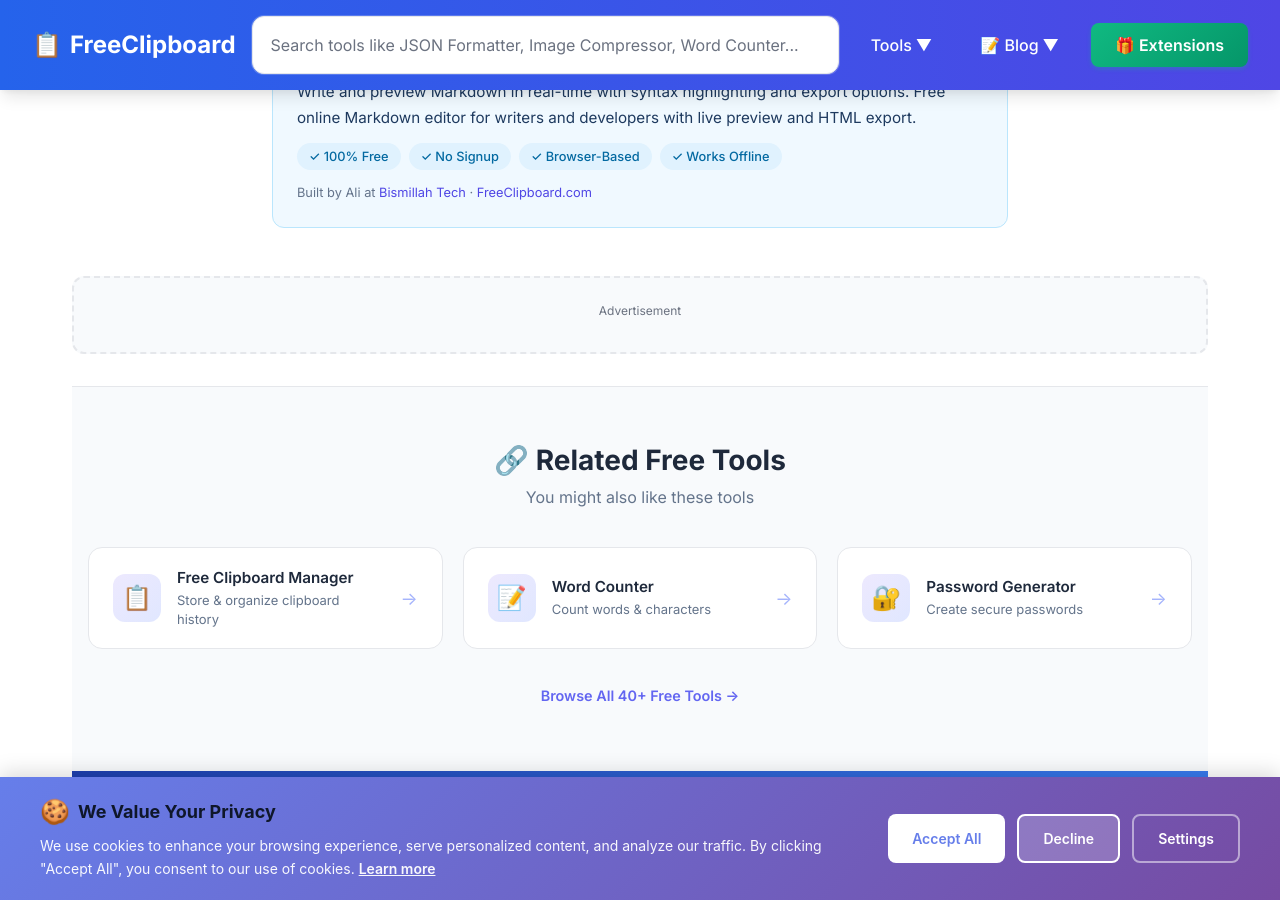
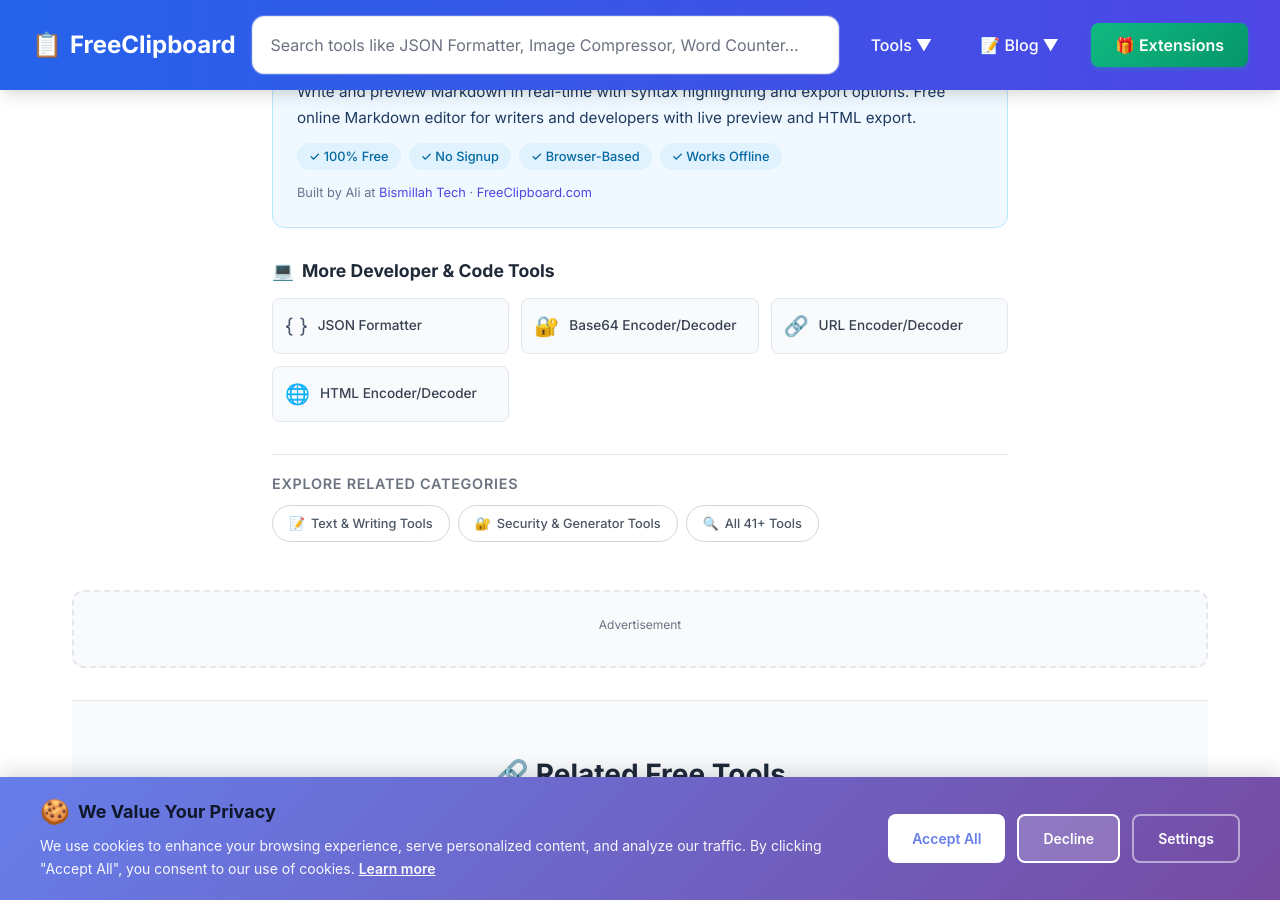
Before and after one commit to alikwl/freeclipboard, a Jekyll site: the page built from tools/markdown-preview/index.html, in a window 1280 px wide and 900 px high, scrolled down 1403 px. Built offline with Jekyll 4.4.1, drawn with Linux system fonts in a browser that asks for light colours; nearby versions of some CDN libraries.

Commit message:
Add intelligent internal linking: topic clusters, smart-links, cross-category navigation

```diff
--- /dev/null
+++ b/_data/topic-clusters.json
@@ -0,0 +1,65 @@
+{
+  "clusters": {
+    "text-processing": {
+      "name": "Text & Writing Tools",
+      "pillar": "/text-utilities/",
+      "icon": "📝",
+      "description": "Transform, analyze, and format text with free browser-based tools",
+      "tools": ["word-counter", "character-counter", "text-formatter", "text-to-handwriting", "glitch-text-generator", "cursed-text-generator", "invisible-character", "small-caps-generator"],
+      "related_clusters": ["developer-tools", "clipboard-tools"]
+    },
+    "developer-tools": {
+      "name": "Developer & Code Tools",
+      "pillar": "/utilities/",
+      "icon": "💻",
+      "description": "Essential developer utilities for JSON, regex, encoding, and code formatting",
+      "tools": ["json-formatter", "base64-encoder", "url-encoder", "html-encoder", "regex-tester", "code-snippet-generator", "markdown-preview", "json-to-csv-converter", "robots-txt-generator", "meta-tag-generator"],
+      "related_clusters": ["text-processing", "security-tools"]
+    },
+    "image-design": {
+      "name": "Image & Design Tools",
+      "pillar": "/image-tools/",
+      "icon": "🎨",
+      "description": "Convert, resize, and create images and design assets",
+      "tools": ["image-converter", "qr-code-generator", "color-picker", "social-media-image-resizer", "screenshot-beautifier", "image-studio", "svg-blob-generator", "neumorphism-generator"],
+      "related_clusters": ["text-processing"]
+    },
+    "security-tools": {
+      "name": "Security & Generator Tools",
+      "pillar": "/generators-security/",
+      "icon": "🔐",
+      "description": "Generate passwords, hashes, UUIDs, and other security-related utilities",
+      "tools": ["password-generator", "hash-generator", "uuid-generator"],
+      "related_clusters": ["developer-tools"]
+    },
+    "clipboard-tools": {
+      "name": "Clipboard & Productivity Tools",
+      "pillar": "/clipboard-tools/",
+      "icon": "📋",
+      "description": "Manage clipboard history, organize snippets, and boost productivity",
+      "tools": ["free-clipboard"],
+      "related_clusters": ["text-processing"]
+    },
+    "calculators": {
+      "name": "Calculators & Converters",
+      "pillar": "/calculators/",
+      "icon": "🧮",
+      "description": "Useful calculators for everyday needs and conversions",
+      "tools": ["unit-converter", "cat-age-calculator", "holiday-countdown", "water-intake-calculator", "pizza-party-calculator", "energy-analyzer", "waste-tracker"],
+      "related_clusters": ["security-tools"]
+    }
+  },
+  "anchor_variants": {
+    "json-formatter": ["JSON formatter", "format JSON online", "free JSON validator", "beautify JSON", "JSON formatting tool"],
+    "word-counter": ["word counter", "count words online", "free word counter tool", "text analyzer", "word counting tool"],
+    "password-generator": ["password generator", "generate secure passwords", "free password creator", "strong password tool", "random password generator"],
+    "image-converter": ["image converter", "convert images online", "free image format converter", "PNG to JPG converter", "image conversion tool"],
+    "base64-encoder": ["Base64 encoder", "encode Base64 online", "Base64 decoder", "Base64 encoding tool", "free Base64 converter"],
+    "qr-code-generator": ["QR code generator", "create QR codes", "free QR code maker", "generate QR code online", "QR code tool"],
+    "free-clipboard": ["clipboard manager", "free clipboard tool", "clipboard history manager", "copy paste manager", "clipboard organizer"],
+    "regex-tester": ["regex tester", "test regular expressions", "regex validator online", "regex pattern matcher", "regular expression tool"],
+    "text-formatter": ["text formatter", "format text online", "case converter", "text transformation tool", "free text formatting"],
+    "hash-generator": ["hash generator", "generate MD5 hash", "SHA-256 hash tool", "free hash calculator", "hash generator online"],
+    "color-picker": ["color picker", "pick colors online", "HEX to RGB converter", "color conversion tool", "free color picker"]
+  }
+}
--- /dev/null
+++ b/_includes/smart-links.html
@@ -0,0 +1,104 @@
+{% comment %}
+=============================================================================
+SMART INTERNAL LINKING SYSTEM
+Provides contextual related tools, topic cluster navigation, and cross-links.
+Usage: {% include smart-links.html current_tool="json-formatter" max=4 %}
+=============================================================================
+{% endcomment %}
+
+{% assign all_tools = site.data.tools-metadata.tools %}
+{% assign clusters = site.data.topic-clusters.clusters %}
+
+{% comment %} Extract tool slug from URL: /tools/json-formatter/ → json-formatter {% endcomment %}
+{% if include.current_tool %}
+  {% assign current_slug = include.current_tool %}
+{% elsif page.tool_slug %}
+  {% assign current_slug = page.tool_slug %}
+{% else %}
+  {% assign url_parts = page.url | split: '/' %}
+  {% assign current_slug = url_parts | last %}
+  {% if current_slug == "" or current_slug == "index.html" %}
+    {% assign current_slug = url_parts[-2] %}
+  {% endif %}
+{% endif %}
+{% assign max_links = include.max | default: 4 %}
+
+{% comment %} Find which cluster the current tool belongs to {% endcomment %}
+{% assign current_cluster_key = "" %}
+{% assign current_cluster = nil %}
+{% for cluster_pair in clusters %}
+  {% assign ckey = cluster_pair[0] %}
+  {% assign cval = cluster_pair[1] %}
+  {% for tool_id in cval.tools %}
+    {% if tool_id == current_slug %}
+      {% assign current_cluster_key = ckey %}
+      {% assign current_cluster = cval %}
+    {% endif %}
+  {% endfor %}
+{% endfor %}
+
+{% if current_cluster %}
+<section class="smart-links-section" aria-labelledby="smart-links-heading">
+  <div style="max-width: 48rem; margin: 2rem auto; padding: 0 1rem;">
+
+    <!-- Related Tools from Same Cluster -->
+    <div style="margin-bottom: 2rem;">
+      <h3 id="smart-links-heading" style="font-size: 1.1rem; font-weight: 700; color: #1f2937; margin: 0 0 1rem; display: flex; align-items: center; gap: 0.5rem;">
+        <span aria-hidden="true">{{ current_cluster.icon }}</span> More {{ current_cluster.name }}
+      </h3>
+      <div style="display: grid; grid-template-columns: repeat(auto-fill, minmax(200px, 1fr)); gap: 0.75rem;">
+        {% assign link_count = 0 %}
+        {% for tool_id in current_cluster.tools %}
+          {% if tool_id != current_slug and link_count < max_links %}
+            {% for tool in all_tools %}
+              {% if tool.slug == tool_id or tool.id == tool_id %}
+                <a href="{{ site.baseurl }}{{ tool.url }}"
+                   style="display: flex; align-items: center; gap: 0.625rem; padding: 0.75rem; background: #f8fafc; border: 1px solid #e2e8f0; border-radius: 0.5rem; text-decoration: none; transition: all 0.15s; color: inherit;"
+                   onmouseover="this.style.borderColor='#818cf8';this.style.background='#f5f3ff'"
+                   onmouseout="this.style.borderColor='#e2e8f0';this.style.background='#f8fafc'">
+                  <span style="font-size: 1.25rem; flex-shrink: 0;" aria-hidden="true">{{ tool.icon }}</span>
+                  <span style="font-size: 0.85rem; font-weight: 500; color: #374151; line-height: 1.3;">{{ tool.name }}</span>
+                </a>
+                {% assign link_count = link_count | plus: 1 %}
+              {% endif %}
+            {% endfor %}
+          {% endif %}
+        {% endfor %}
+      </div>
+    </div>
+
+    <!-- Cross-Cluster Links (Explore Other Categories) -->
+    {% if current_cluster.related_clusters.size > 0 %}
+    <div style="border-top: 1px solid #e2e8f0; padding-top: 1.25rem;">
+      <h4 style="font-size: 0.9rem; font-weight: 600; color: #6b7280; margin: 0 0 0.75rem; text-transform: uppercase; letter-spacing: 0.05em;">
+        Explore Related Categories
+      </h4>
+      <div style="display: flex; flex-wrap: wrap; gap: 0.5rem;">
+        {% for related_key in current_cluster.related_clusters %}
+          {% assign related = clusters[related_key] %}
+          {% if related %}
+          <a href="{{ site.baseurl }}{{ related.pillar }}"
+             style="display: inline-flex; align-items: center; gap: 0.375rem; padding: 0.5rem 1rem; background: white; border: 1px solid #d1d5db; border-radius: 999px; font-size: 0.8rem; font-weight: 500; color: #4b5563; text-decoration: none; transition: all 0.15s;"
+             onmouseover="this.style.borderColor='#818cf8';this.style.color='#4f46e5'"
+             onmouseout="this.style.borderColor='#d1d5db';this.style.color='#4b5563'">
+            <span aria-hidden="true">{{ related.icon }}</span>
+            {{ related.name }}
+          </a>
+          {% endif %}
+        {% endfor %}
+
+        <!-- Always link to All Tools as catch-all -->
+        <a href="{{ site.baseurl }}/all-tools/"
+           style="display: inline-flex; align-items: center; gap: 0.375rem; padding: 0.5rem 1rem; background: white; border: 1px solid #d1d5db; border-radius: 999px; font-size: 0.8rem; font-weight: 500; color: #4b5563; text-decoration: none; transition: all 0.15s;"
+           onmouseover="this.style.borderColor='#818cf8';this.style.color='#4f46e5'"
+           onmouseout="this.style.borderColor='#d1d5db';this.style.color='#4b5563'">
+          <span aria-hidden="true">🔍</span>
+          All 41+ Tools
+        </a>
+      </div>
+    </div>
+    {% endif %}
+
+  </div>
+</section>
+{% endif %}
--- a/_layouts/tool.html
+++ b/_layouts/tool.html
@@ -2,6 +2,8 @@
 layout: default
 ---
 {% assign tool_name = page.title | split: ' - ' | first | split: ' | ' | first %}
+{% assign url_segments = page.url | remove_first: '/' | split: '/' %}
+{% assign tool_slug = url_segments[1] | default: url_segments[0] %}
 
 <!-- Tool Page Hero -->
 <section class="category-hero-new"
@@ -85,6 +87,10 @@
       </p>
     </div>
   </div>
+
+  <!-- Smart Internal Links (Topic Cluster Navigation) -->
+  {% include smart-links.html current_tool=tool_slug %}
+
   {% if page.howto_steps %}
   <!-- How to Use Section (Visual) -->
   <section class="tool-howto-section" aria-labelledby="howto-heading">
```
